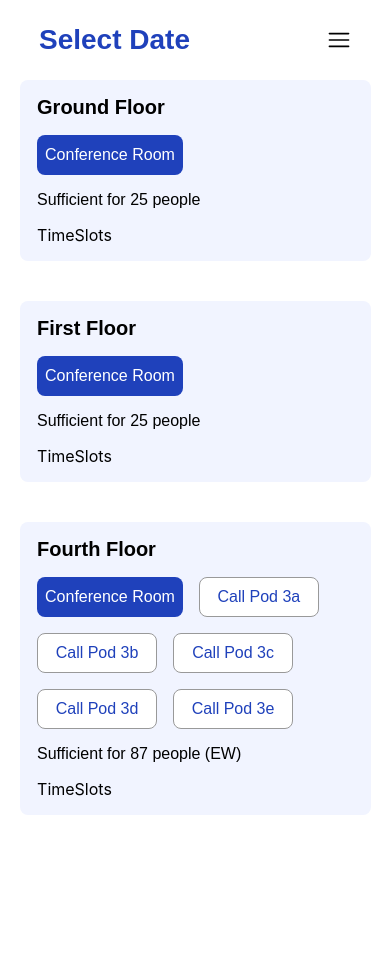
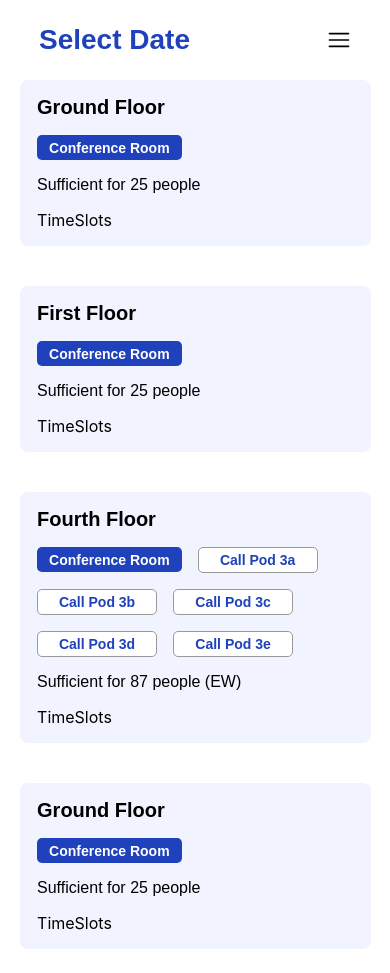
Before and after one commit to manoj8374/Cabin-Booking, a React (Create React App) app in the folder my-app/: page / in a window 390 px wide. Before the commit the page ends 844 px from the top, so only its background shows below. Built offline with nearby package versions, Linux system fonts and the light colour scheme.

Commit message:
Added Navbar changes for mobile devices

```diff
--- a/my-app/src/components/ButtonItem/buttonItemstyled.tsx
+++ b/my-app/src/components/ButtonItem/buttonItemstyled.tsx
@@ -2,12 +2,17 @@ import styled from 'styled-components'
 
 export const ItemButton = styled.button<{isActive: boolean}>`
     min-width: 120px;
-    height: 40px;
+    height: 25px;
     background-color: ${({isActive}) => isActive ? '#1F41BB' : 'white'};
-    font-size: 16px;
+    font-size: 14px;
     font-family: 'Poppins', sans-serif;
     color: ${({isActive}) => isActive ? 'white' : '#1F41BB'};
     border: ${({isActive}) => isActive ? 'none' : '1px solid #999999'};
-    border-radius: 8px;
-    padding: 8px;
+    border-radius: 5px;
+    padding: 12px;
+    cursor: pointer;
+    display: flex;
+    align-items: center;
+    justify-content: center;
+    font-weight: 600;
 `
--- a/my-app/src/components/Floor/index.tsx
+++ b/my-app/src/components/Floor/index.tsx
@@ -77,6 +77,17 @@ const details: MainFloorInterface[] = [
             "description": "Sufficient for 215 people (EW)",
           }
         ]
+      },
+      {
+        "floor": "Ground Floor",
+        "cabins": [
+          {
+            "cabin_id": "1",
+            "name": "Conference Room",
+            "cabin_type": "Conference Room",
+            "description": "Sufficient for 25 people",
+          }
+        ]
       }
   ]
 
--- a/my-app/src/components/FloorItem/floorItemStyled.tsx
+++ b/my-app/src/components/FloorItem/floorItemStyled.tsx
@@ -22,7 +22,7 @@ export const FloorItemSubContainer = styled.div`
 export const FloorHeading = styled.p`
     font-size: 20px;
     font-family: 'Poppins', sans-serif;
-    font-weight: bold;
+    font-weight: 600;
 `
 
 export const FloorButtonsContainer = styled.div`
```
